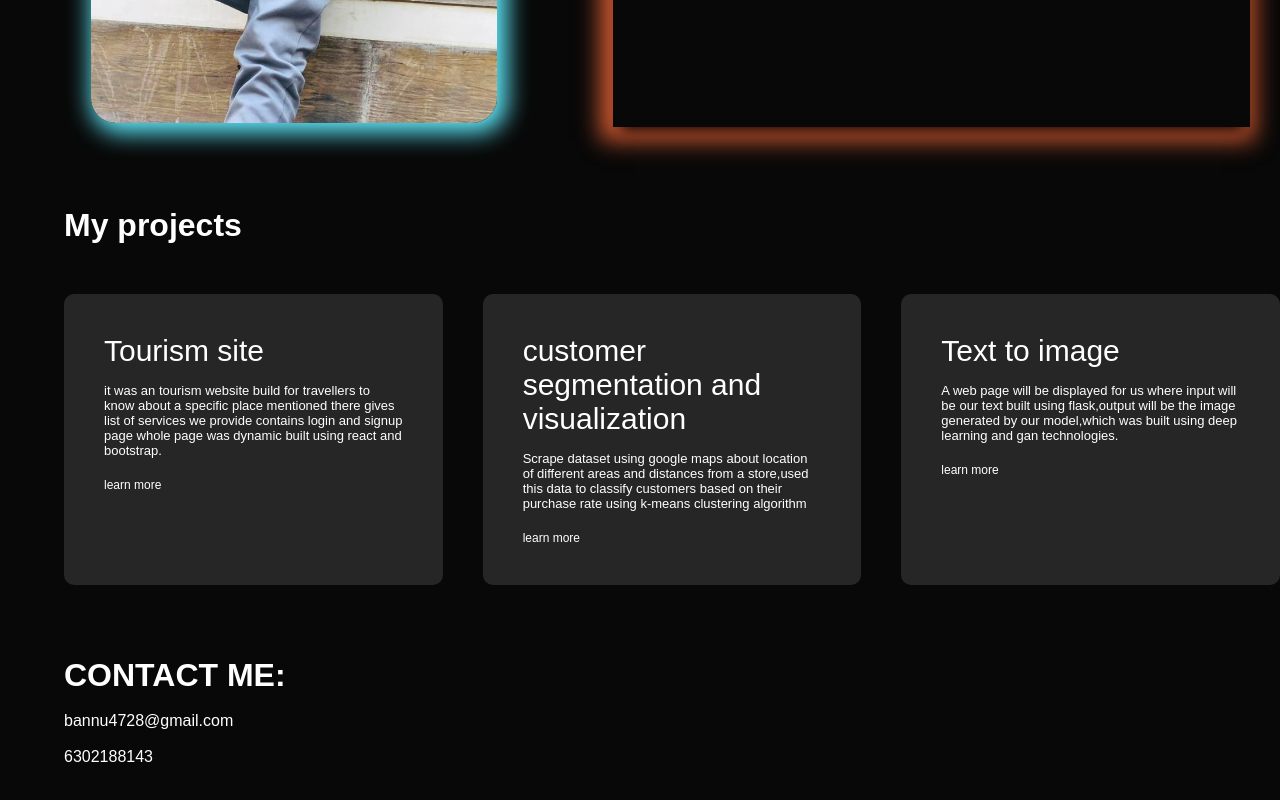
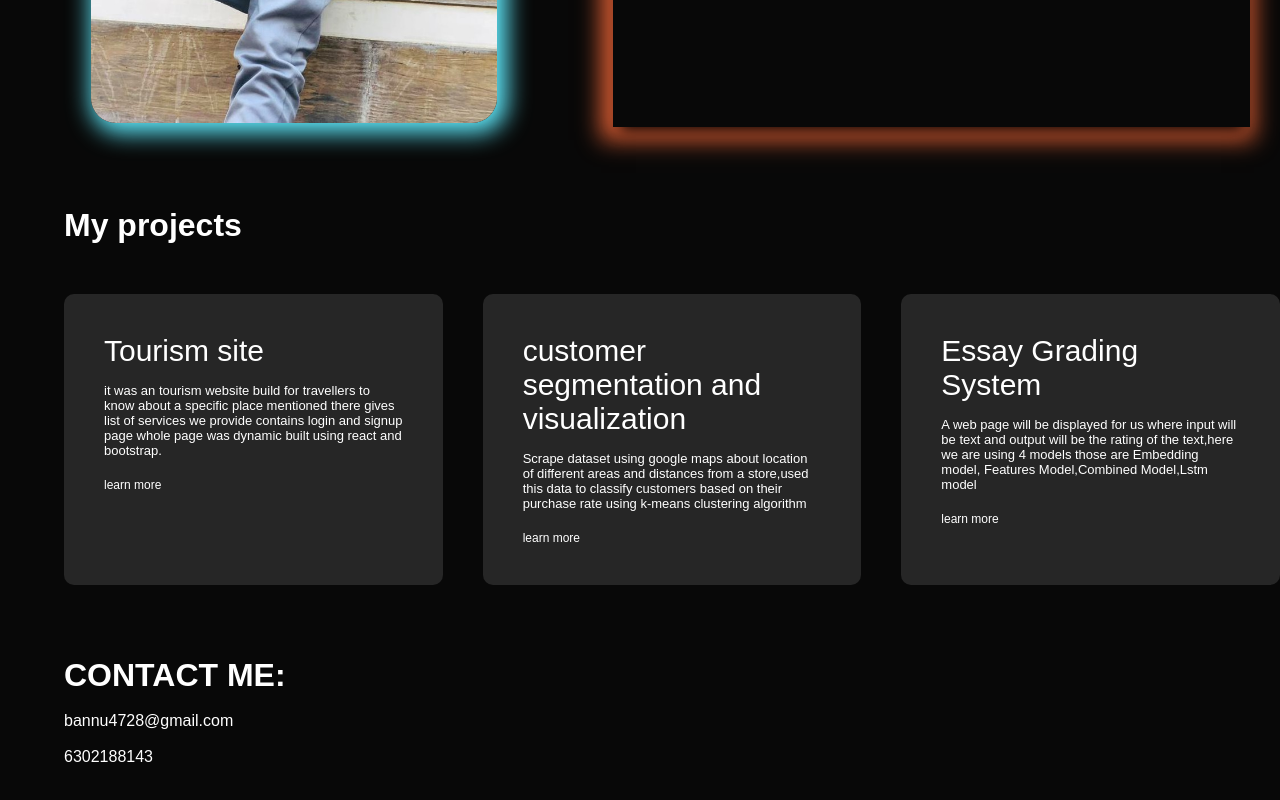
Before and after one commit to MANOJ4728/Manoj, a plain HTML site: page index.html in a window 1280 px wide. Shown: the part 1422-2222 px from the top of the page. Drawn offline with Linux system fonts and the light colour scheme.

Commit message:
Update index.html

```diff
--- a/index.html
+++ b/index.html
@@ -95,9 +95,9 @@
 				<a href="#">learn more</a>
 			</div>
 			<div>
-				<h2>Text to image</h2>
+				<h2>Essay Grading System</h2>
 				<p>
-					A web page will be displayed for us where input will be our text built using flask,output will be the image generated by our model,which was built using deep learning and gan technologies.
+					A web page will be displayed for us where input will be text and output will be the rating of the text,here we are using 4 models those are Embedding model, Features Model,Combined Model,Lstm model
 				</p>
 				<a href="#">learn more</a>
 			</div>
```
